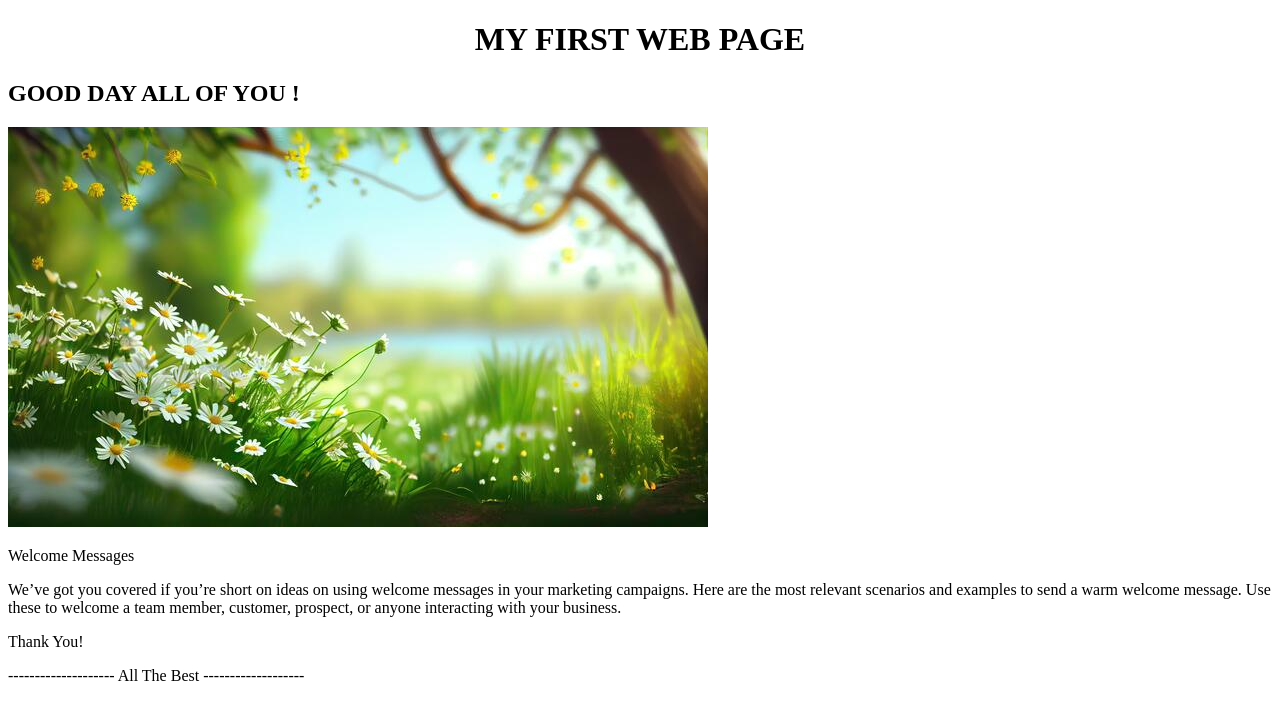
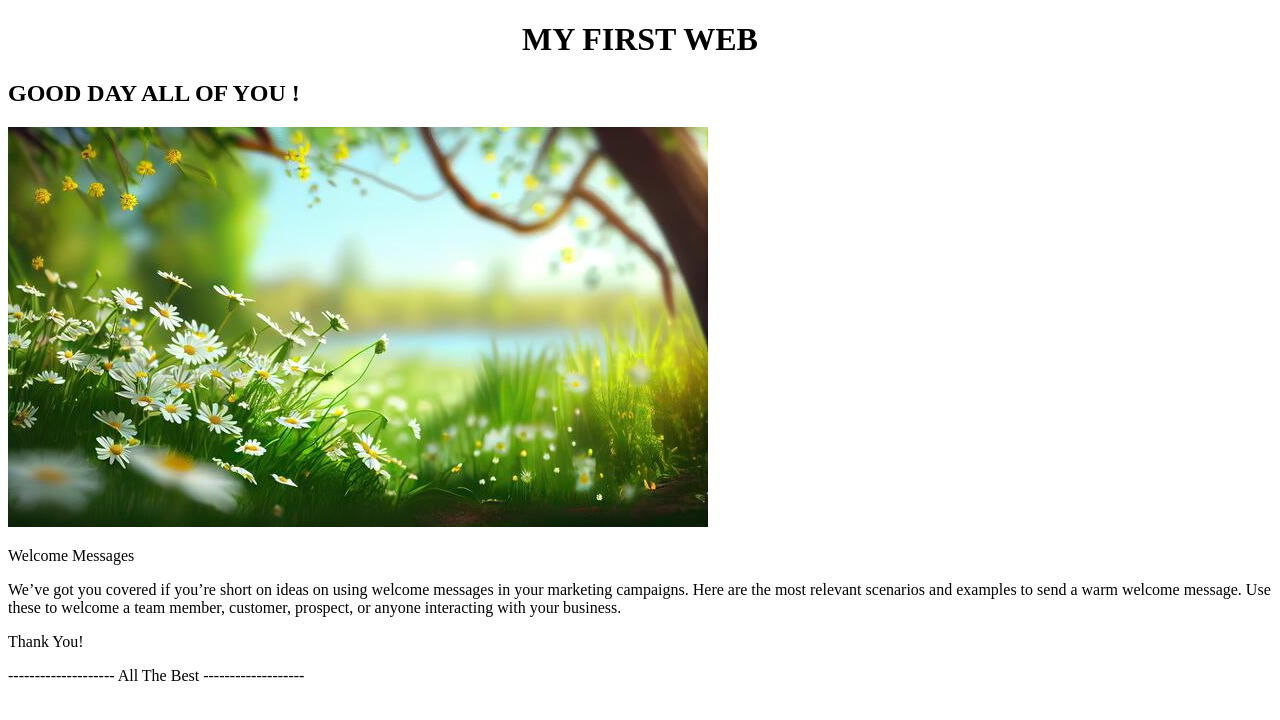
Before and after one commit to Rameshkvrhit/My-First-Webpage, a plain HTML site: page index.html in a window 1280 px wide. Drawn offline with Linux system fonts and the light colour scheme.

Commit message:
added pa

```diff
--- a/index.html
+++ b/index.html
@@ -6,7 +6,7 @@
     <title>MY FIRST WEB SITE</title>
 </head>
 <body>
-    <h1><center>MY FIRST WEB PAGE </center></h1>
+    <h1><center>MY FIRST WEB </center></h1>
     <h2>GOOD DAY ALL OF YOU ! </h2>
     <img src="Nature.jpg" alt="">
     <p>Welcome Messages</p>
```
